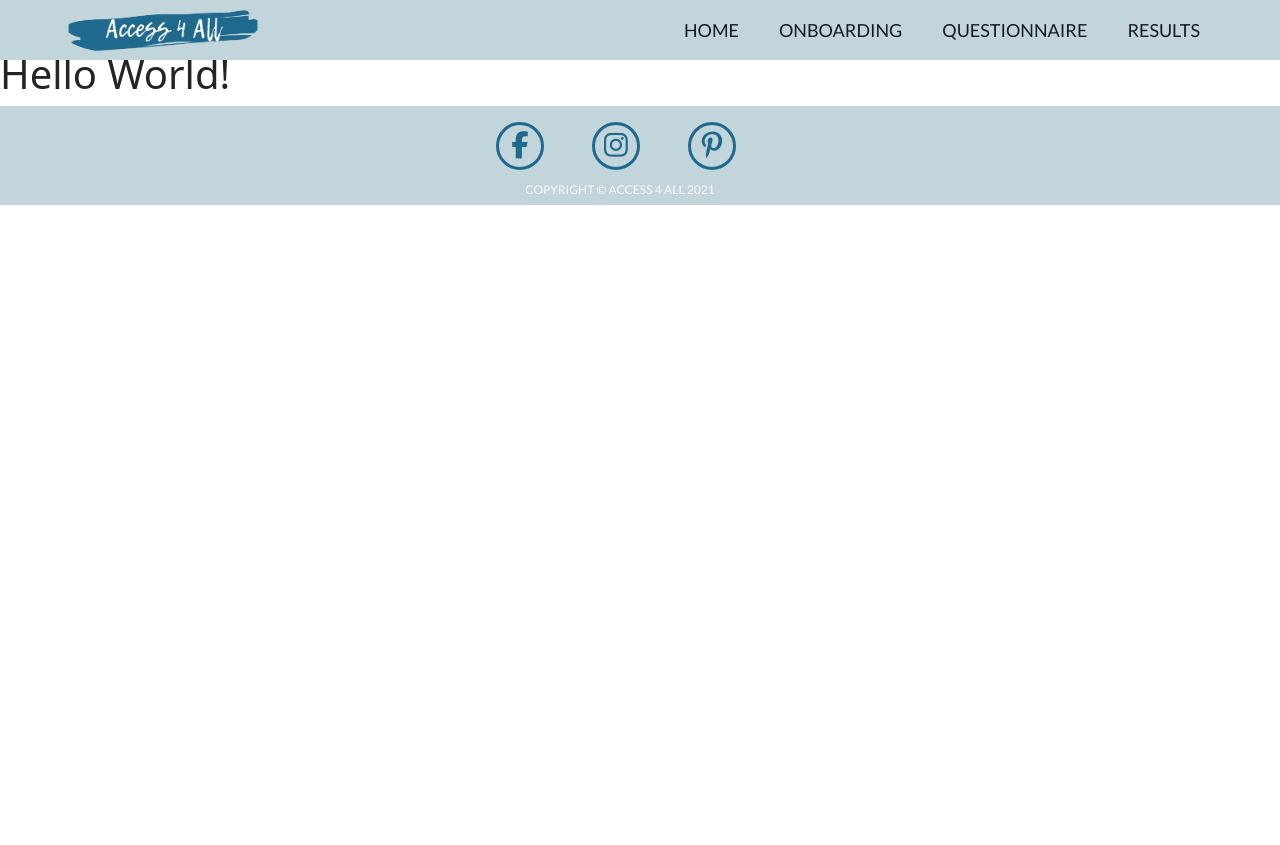
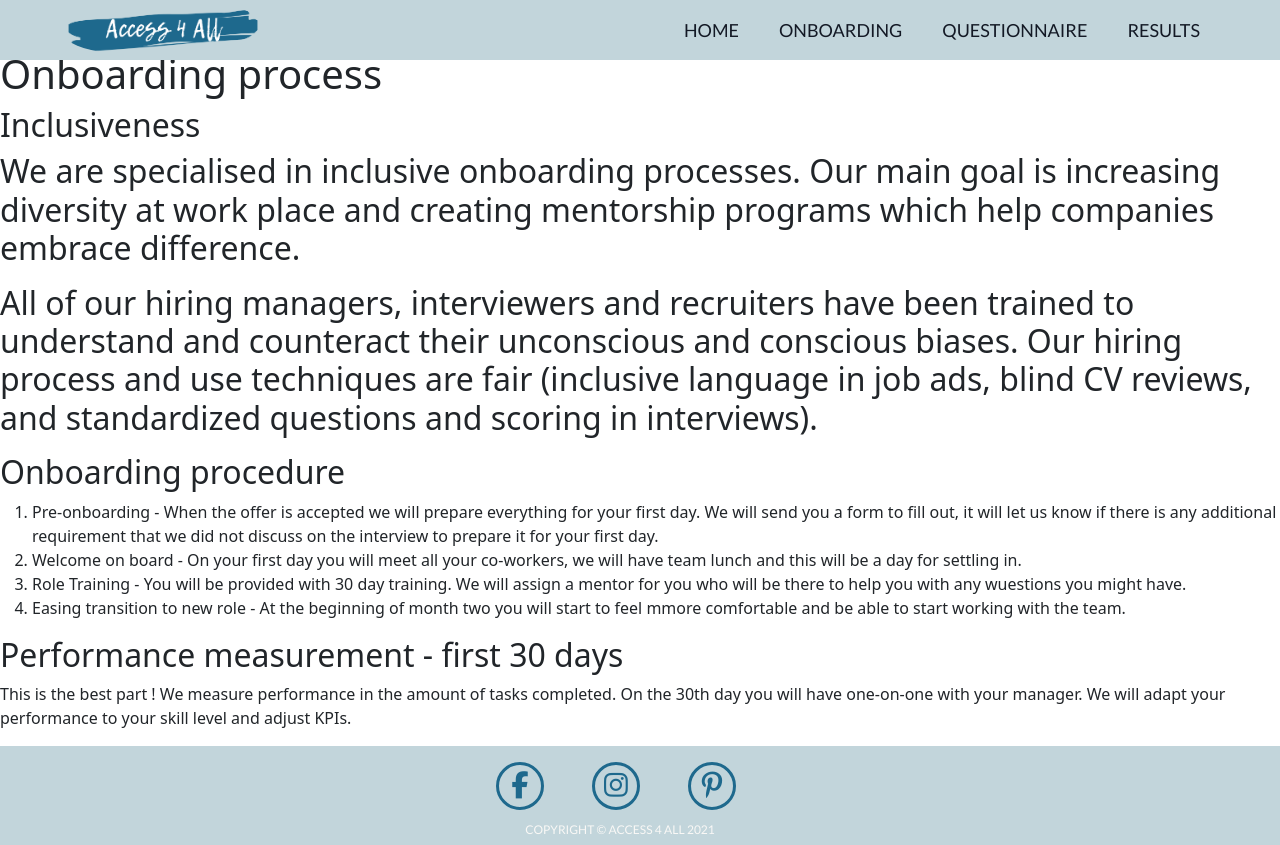
Before and after one commit to ruszkipista/access4all, a Flask app: page /onboarding in a window 1280 px wide. Before the commit the page ends 205 px from the top, so only its background shows below. Run offline with Flask 2, Linux system fonts and the light colour scheme; some libraries are stand-ins or nearby versions.

Commit message:
Ivana onboarding (#31)
* Add text to Onboarding page

```diff
--- a/templates/onboarding.html
+++ b/templates/onboarding.html
@@ -5,6 +5,34 @@
 
 {% block body %}
 
-<h1>Hello World!</h1>
+<h1>Onboarding process</h1>
+<h2>
+Inclusiveness
+<h2>
+<p>We are specialised in inclusive onboarding processes. Our main goal is increasing diversity at work place and creating mentorship
+   programs which help companies embrace difference.
+</p>
+<p>All of our hiring managers, interviewers and recruiters have been trained to understand and counteract their unconscious and conscious biases.
+   Our hiring process and use techniques are fair (inclusive language in job ads, blind CV reviews, and standardized questions and scoring in interviews).
+</p>
+<h2>Onboarding procedure</h2>
+<ol type="1">
+   <li>Pre-onboarding - When the offer is accepted we will prepare everything for your first day. We will send you a form to fill out,
+      it will let us know if there is any additional requirement that we did not discuss on the interview to prepare it for your first day.
+   </li>
+   <li>
+      Welcome on board - On your first day you will meet all your co-workers, we will have team lunch and this will be a day for settling in.
+   </li>
+   <li>
+      Role Training - You will be provided with 30 day training. We will assign a mentor for you who will be there to help you with any wuestions you might have.
+   </li>
+   <li>
+      Easing transition to new role - At the beginning of month two you will start to feel mmore comfortable and be able to start working with the team.
+   </li>
+</ol>
+<h2>Performance measurement - first 30 days</h2>
+<p>This is the best part ! We measure performance in the amount of tasks completed.
+   On the 30th day you will have one-on-one with your manager. We will adapt your performance to your skill level and adjust KPIs.
+</p>
 
 {% endblock %}
```
